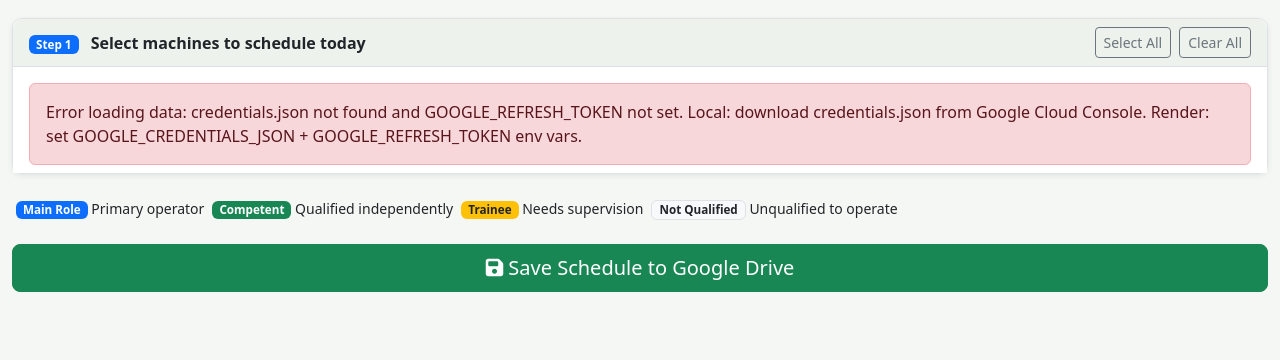
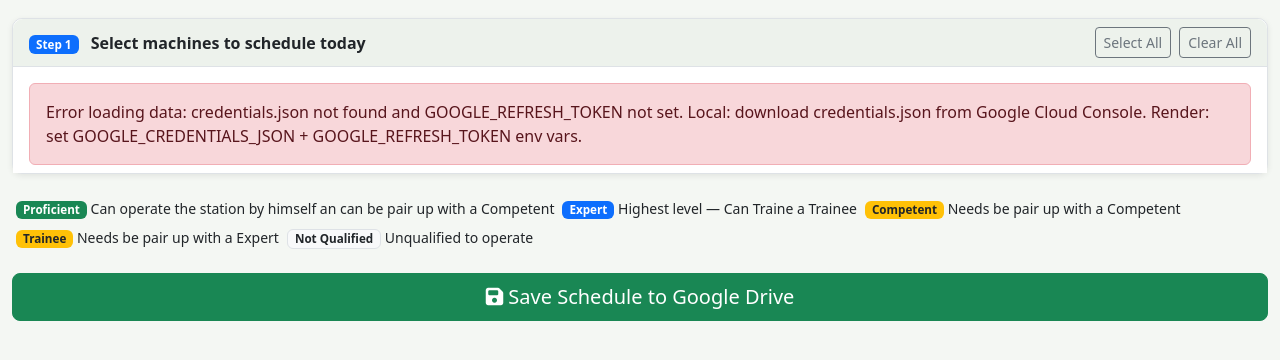
Before and after one commit to MatheusDVizzotto/schedules, a Flask app: page / in a window 1280 px wide. Shown: the part 150-510 px from the top of the page. Run offline with Flask 3, Linux system fonts and the light colour scheme; the visitor is signed in with stand-in values (Sample User, id 1); parts of the project's set-up code (start-up, migrations or seed data) failed here and were passed over.

Commit message:
Add Expert proficiency level and rename Main Role to Proficient
- Renamed 'Main Role' (MR) to 'Proficient' (P) across schedule and matrix
- Added new 'Expert' (E) level: pastel blue on matrix, blue badge on schedule
- Updated badge colors: Proficient=green, Expert=blue, Competent=yellow
- Updated legend descriptions and normaliseProf aliases

Co-Authored-By: Claude Sonnet 4.6 <noreply@anthropic.com>

```diff
--- a/static/js/app.js
+++ b/static/js/app.js
@@ -1011,9 +1011,10 @@ function getProficiency(machineRow, workerCol) {
 
 function getProficiencyBadgeClass(p) {
     const v = String(p).toLowerCase();
-    if (v.includes('main') || v === 'main role') return 'badge bg-primary';
-    if (v.includes('competent') || v === 'c')    return 'badge bg-success';
-    if (v.includes('trainee')   || v === 't')    return 'badge bg-warning text-dark';
+    if (v === 'proficient' || v === 'p')                                      return 'badge bg-success';
+    if (v === 'expert'     || v === 'e')                                      return 'badge bg-primary';
+    if (v === 'competent'  || v === 'c')                                      return 'badge bg-warning text-dark';
+    if (v === 'trainee'    || v === 't')                                      return 'badge bg-warning text-dark';
     if (p) return 'badge bg-secondary';
     return 'badge bg-light text-dark border';
 }
@@ -1021,9 +1022,10 @@ function getProficiencyBadgeClass(p) {
 function getProficiencyDisplay(p) {
     if (!p) return 'Not Qualified';
     const v = String(p).toLowerCase();
-    if (v.includes('main')      || v === 'main role') return 'Main Role';
-    if (v.includes('competent') || v === 'c')         return 'Competent';
-    if (v.includes('trainee')   || v === 't')         return 'Trainee';
+    if (v === 'proficient' || v === 'p')                                      return 'Proficient';
+    if (v === 'expert'     || v === 'e')                                      return 'Expert';
+    if (v === 'competent'  || v === 'c')                                      return 'Competent';
+    if (v === 'trainee'    || v === 't')                                      return 'Trainee';
     return p;
 }
 
--- a/templates/index.html
+++ b/templates/index.html
@@ -105,9 +105,10 @@
         <div id="stepTwo">
             <!-- Proficiency legend -->
             <div class="d-flex flex-wrap gap-2 mb-3 ps-1 small">
-                <span><span class="badge bg-primary">Main Role</span> Primary operator</span>
-                <span><span class="badge bg-success">Competent</span> Qualified independently</span>
-                <span><span class="badge bg-warning text-dark">Trainee</span> Needs supervision</span>
+                <span><span class="badge bg-success">Proficient</span> Can operate the station by himself an can be pair up with a Competent</span>
+                <span><span class="badge bg-primary">Expert</span> Highest level — Can Traine a Trainee</span>
+                <span><span class="badge bg-warning text-dark">Competent</span> Needs be pair up with a Competent</span>
+                <span><span class="badge bg-warning text-dark">Trainee</span> Needs be pair up with a Expert</span>
                 <span><span class="badge bg-light text-dark border">Not Qualified</span> Unqualified to operate</span>
             </div>
 
--- a/templates/workers.html
+++ b/templates/workers.html
@@ -40,7 +40,8 @@
             font-size: 0.8rem;
         }
         .editable-name:hover { background-color: var(--filter-hover); }
-        .prof-bg-MR { background-color: #C6EFCE !important; }
+        .prof-bg-P { background-color: #C6EFCE !important; }
+        .prof-bg-E  { background-color: #BDD7EE !important; }
         .prof-bg-C  { background-color: #FFFF00 !important; }
         .prof-bg-T  { background-color: #FCE4D6 !important; }
         @media (max-width: 575px) {
```
Also changed, not shown: static/js/workers.js (+14 -11 lines).
